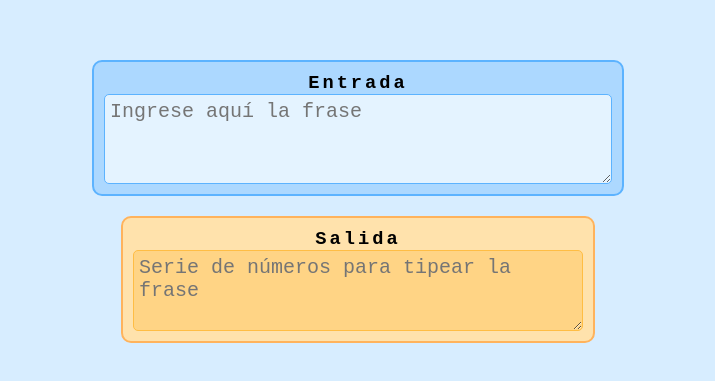
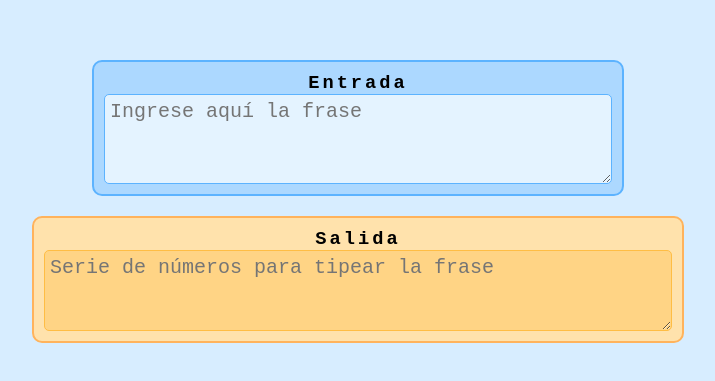
Before and after one commit to Jeremias0901/DesafioTECIP.github.io, a plain HTML site: page index.html in a window 1280 px wide. Shown: the part 199-580 px from the top of the page, without its empty margins (282-997 px from the left). Drawn offline with Linux system fonts and the light colour scheme; files that its build step writes are made by us from their sources; files whose address does not match are found by name.

Commit message:
archivo movido

```diff
--- a/main.css
+++ b/styles/main.css
@@ -15,6 +15,7 @@ body{
   justify-content: center;
   align-items: center;
   gap: 20px;
+  padding: 50px 0px 50px 0px;
 
   background-color: rgb(215, 237, 255);
 }
@@ -54,22 +55,20 @@ textarea{
 .output__text{
   background-color: rgb(255, 212, 133);
   border: solid 1px rgb(255, 189, 68);
-  max-width: 750px;
   max-height: 120px;
-  min-width: 430px;
   min-height: 38px;
 
-  width: 450px;
+  max-width: 750px;
+  min-width: 510px;
 }
 
-@media screen and (max-width: 535px){
+@media screen and (max-width: 600px){
   div, textarea{
     width: 240px;
   }
   textarea{
     min-width: 215px !important;
     width: 90% !important;
-    height: 90%;
   }
   .input__text{
     min-height: 200px !important;
```
Also changed, not shown: scripts/main.js (renamed from main.js, +17 -4 lines).
